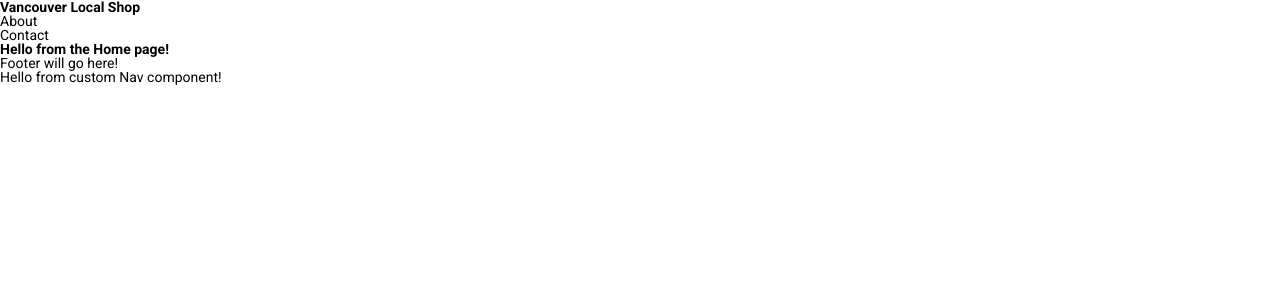
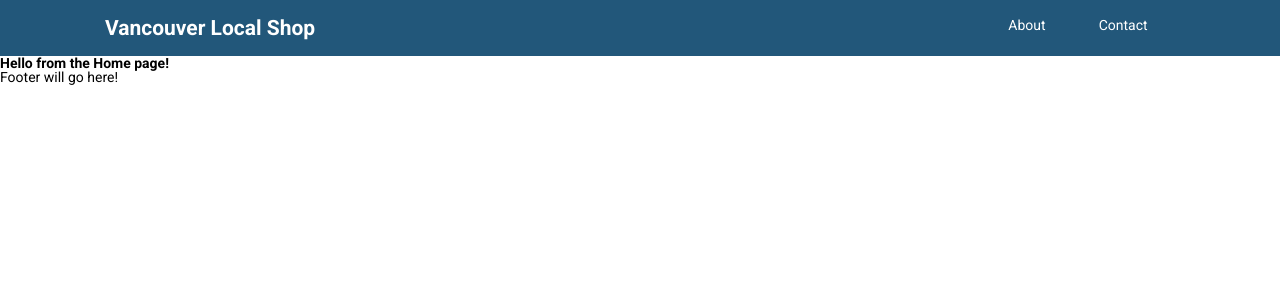
Before and after one commit to andrews1022/vancouver-shop-local, a Next.js app: page / in a window 1280 px wide. Shown: the top 300 px of the page. Built offline with nearby package versions, Linux system fonts and the light colour scheme.

Commit message:
updated nav bar for desktop

```diff
--- a/components/Footer/index.tsx
+++ b/components/Footer/index.tsx
@@ -3,7 +3,6 @@ import React from 'react';
 const Footer = () => (
 	<footer>
 		<p>Footer will go here!</p>
-		<p>Hello from custom Nav component!</p>
 	</footer>
 );
 
--- a/components/Nav/index.tsx
+++ b/components/Nav/index.tsx
@@ -5,25 +5,25 @@ import Link from 'next/link';
 import React from 'react';
 
 // styled components
-import { NavWrapper } from './styles';
+import { NavItem, NavList, NavTitle, NavWrapper } from './styles';
 
 const Nav = () => (
 	<NavWrapper>
-		<ul className='nav-list'>
-			<li className='nav-item'>
-				<h1>
+		<NavList>
+			<NavItem>
+				<NavTitle>
 					<Link href='/'>Vancouver Local Shop</Link>
-				</h1>
-			</li>
+				</NavTitle>
+			</NavItem>
 
-			<li className='nav-item'>
+			<NavItem>
 				<Link href='/about'>About</Link>
-			</li>
+			</NavItem>
 
-			<li className='nav-item'>
+			<NavItem>
 				<Link href='/contact'>Contact</Link>
-			</li>
-		</ul>
+			</NavItem>
+		</NavList>
 	</NavWrapper>
 );
 
--- a/components/Nav/styles.ts
+++ b/components/Nav/styles.ts
@@ -1,7 +1,34 @@
 import styled from 'styled-components';
 
-export const NavWrapper = styled.nav``;
+export const NavWrapper = styled.nav`
+	background-color: ${(props) => props.theme.colors.bahamaBlue};
+	color: ${(props) => props.theme.shades.white};
+`;
 
-export const NavList = styled.ul``;
+export const NavList = styled.ul`
+	display: grid;
+	grid-gap: 1rem;
+	grid-template-columns: repeat(12, 1fr);
+	padding: 1.25rem 7.5rem;
+`;
 
-export const NavItem = styled.li``;
+export const NavItem = styled.li`
+	&:first-child {
+		grid-column: 1 / span 10;
+	}
+
+	&:not(:first-child) {
+		@media (hover) {
+			&:hover,
+			&:active,
+			&:focus {
+				text-decoration: underline;
+			}
+		}
+	}
+`;
+
+export const NavTitle = styled.span`
+	font-size: 1.5rem;
+	font-weight: 700;
+`;
--- a/styles/colors.css
+++ b/styles/colors.css
@@ -1,8 +1,8 @@
 /* this file purely exists to see the colour squares in vs code */
 
 .colors {
-	color: #80ed99;
-	color: #57cc99;
-	color: #38a3a5;
-	color: #22577a;
+	color: #80ed99; /* lightGreen */
+	color: #57cc99; /* mediumAquamarine */
+	color: #38a3a5; /* scooter */
+	color: #22577a; /* bahamaBlue */
 }
--- a/styles/theme.ts
+++ b/styles/theme.ts
@@ -17,7 +17,6 @@ const theme = {
 	},
 	shades: {
 		white: '#fff',
-		whiteSmoke: '#efefef',
 		black: '#000'
 	},
 	colors: {
```
